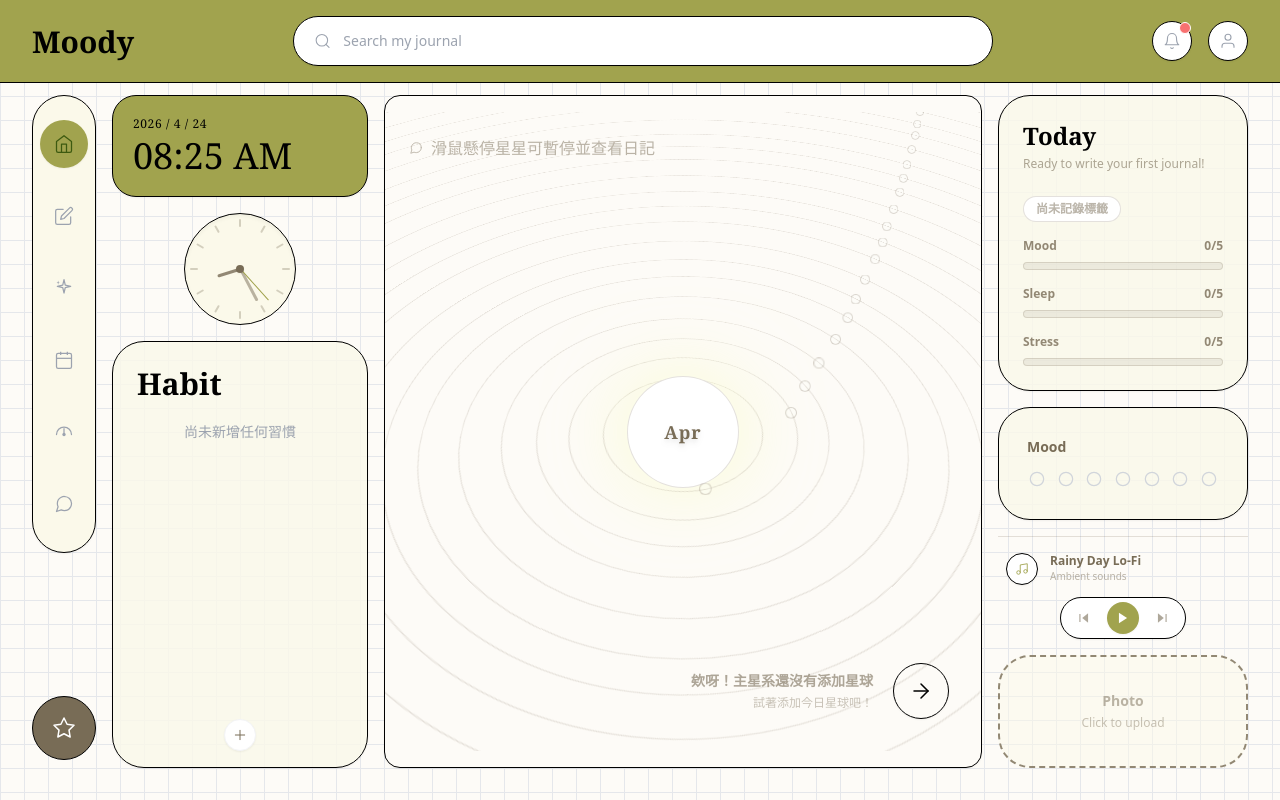
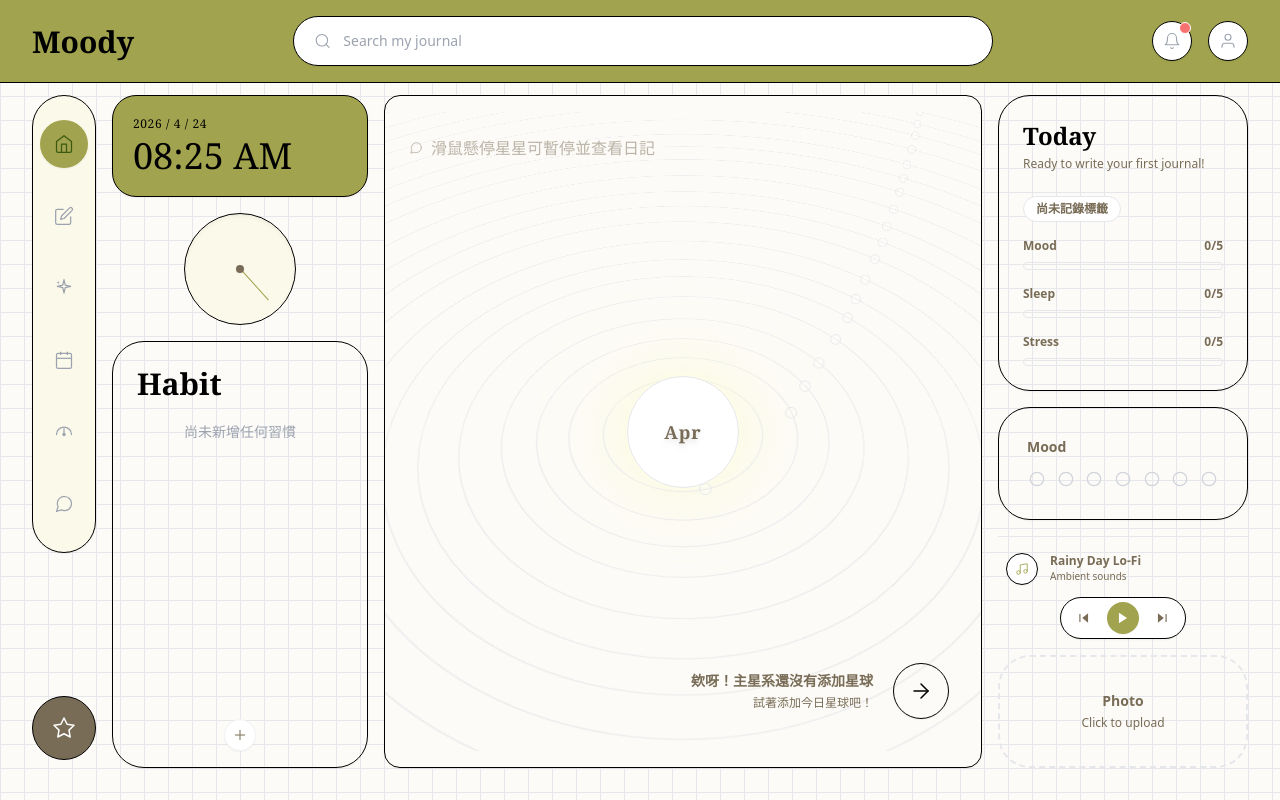
Before and after one commit to Zixin717/Moody-UI, a React (Vite) app: page /home in a window 1280 px wide. Built offline with nearby package versions, Linux system fonts and the light colour scheme.

Commit message:
主題切換設置

```diff
--- a/src/MainLayout.jsx
+++ b/src/MainLayout.jsx
@@ -190,7 +190,7 @@
             {openMenu && <div className="fixed inset-0 z-40" onClick={() => setOpenMenu(null)} />}
 
                 {/* ===== 1. 頂層導覽列 (TopBar) ===== */}
-                <header className="relative z-45 bg-moOlive border-b border-moBlack text-white flex items-center justify-between px-8 py-4 mb-3 flex-shrink-0">
+                <header className="relative z-45 bg-[var(--color-topbar)] border-b border-moBlack text-white flex items-center justify-between px-8 py-4 mb-3 flex-shrink-0">
                     <Link to="/home" className="text-[30px] text-moBlack font-bold font-serif cursor-pointer hover:text-moCitron transition-colors">Moody</Link>
 
                     {/* 1-1 搜尋列 */}
--- a/src/index.css
+++ b/src/index.css
@@ -3,20 +3,53 @@
 @tailwind utilities;
 
 /* index.css */
+@layer base {
+  /* 定義 CSS 變數，Tailwind 的顏色系統會使用這些變數來套用顏色。 */
   :root {
     /* 淺色模式 -> 銀河白底 */
+    --mo-cream: #FBF9EA; /* 卡片顏色 */
+    --mo-cream-80: rgba(251, 249, 234, 0.8); /* 80% 奶油白 */
+
+    --mo-teal: #AAD0C6;
+    --mo-olive: #A1A34E;
+    --mo-brown: #786C56;
+    --mo-brown-80: rgba(120, 108, 86, 0.8);  /* 80% 深褐咖 */
+
+    --mo-black: #000000;
+    --mo-azure: #007FFF;
+    --mo-citron: #D4E2A5;
+
     --color-bg-space: #FDFBF7;
     --color-text-main: #786C56;
     --color-star-core: #A1A34E;
     --color-orbit: rgba(0, 0, 0, 0.1);
+    --color-topbar: #A1A34E;
   }
 
-:root.dark {
+  body.theme-dark {
     /* 深色模式 -> 標準夜空 */
+
+    --mo-cream: #2D2D2D;  /* 奶油白變深灰底色 */
+    --mo-cream-80: rgba(45, 45, 45, 0.8);    /* 80% 深灰底 */
+
+    --mo-teal: #4A6B63;   /* 淺灰藍變深灰綠 */
+    --mo-olive: #adadad;  /* 橄欖綠變亮淺綠，在暗色背景更明顯 */
+
+    --mo-brown: #E3E2D8;  /* 深咖文字變淺色文字 */
+    --mo-brown-80: rgba(227, 226, 216, 0.8); /* 80% 淺色字 */
+
+    --mo-black: #FDFBF7;  /* 純黑邊框變淺色邊框 */
+    --mo-azure: #4D9FFF;  /* 天空藍稍微調亮 */
+    --mo-citron: #A1A34E; /* 淺綠 Hover 變深一點 */
+
     --color-bg-space: #10131a;
     --color-text-main: #FDFBF7;
     --color-star-core: #FAFFB8;
     --color-orbit: rgba(255, 255, 255, 0.2);
+
+    --color-topbar: #4a4a46;
+
+  }
 }
 
 /* 在 Tailwind 代碼裡這樣寫：bg-[var(--color-bg-space)]。 */
--- a/tailwind.config.js
+++ b/tailwind.config.js
@@ -1,22 +1,54 @@
 /** @type {import('tailwindcss').Config} */
 export default {
+  darkMode: ['class', '.theme-dark'], // 告訴 Tailwind，看到 body 有這個 class 就啟動深色模式。
   content: [
     "./index.html",
     "./src/**/*.{js,ts,jsx,tsx}",
   ],
   theme: {
     extend: {
-      // 全局色票
+      // 全局色票：Tailwind 會動態讀取 CSS 變數
       colors: {
-        moCream: '#FBF9EA',  // 奶油白 -> 卡片底色
-        moTeal: '#AAD0C6',   // 淺灰藍 -> 裝飾、小星球
-        moOlive: '#A1A34E',  // 橄欖綠 -> 主要按鈕、進度條
-        moBrown: '#786C56',  // 深褐咖 -> 主要文字、標題 -> 增加量感
-        moBlack: '#000000',  // 純黑   -> 強調邊框      -> 增加對比
-        moAzure: '#007FFF',  // 天空藍 -> 系統選取用色   -> 功能明確
-        moCitron: '#D4E2A5', // 淺綠   -> Moody 綠 -> Logo、按鈕 Hover -> 品牌識別
+        moCream: 'var(--mo-cream)',      // 卡片底色
+        moCream80: 'var(--mo-cream-80)',
+
+
+        moTeal: 'var(--mo-teal)',   // 淺灰藍 -> 裝飾、小星球
+        moOlive: 'var(--mo-olive)', // 橄欖綠 -> 主要按鈕、進度條
+
+        moBrown: 'var(--mo-brown)', // 深褐咖 -> 主要文字、標題 -> 增加量感
+        moBrown80: 'var(--mo-brown-80)', // 80% 淺色字色
+
+        moBlack: 'var(--mo-black)', // 純黑   -> 強調邊框      -> 增加對比
+        moAzure: 'var(--mo-azure)', // 天空藍 -> 系統選取用色   -> 功能明確
+        moCitron: 'var(--mo-citron)', // 淺綠   -> Moody 綠 -> Logo、按鈕 Hover -> 品牌識別
+
+        moTopbar: 'var(--color-topbar)', // 頂部工具列背景色
       }
     },
   },
   plugins: [],
 }
+
+// /** @type {import('tailwindcss').Config} */
+// export default {
+//   content: [
+//     "./index.html",
+//     "./src/**/*.{js,ts,jsx,tsx}",
+//   ],
+//   theme: {
+//     extend: {
+//       // 全局色票
+//       colors: {
+//         moCream: '#FBF9EA',  // 奶油白 -> 卡片底色
+//         moTeal: '#AAD0C6',   // 淺灰藍 -> 裝飾、小星球
+//         moOlive: '#A1A34E',  // 橄欖綠 -> 主要按鈕、進度條
+//         moBrown: '#786C56',  // 深褐咖 -> 主要文字、標題 -> 增加量感
+//         moBlack: '#000000',  // 純黑   -> 強調邊框      -> 增加對比
+//         moAzure: '#007FFF',  // 天空藍 -> 系統選取用色   -> 功能明確
+//         moCitron: '#D4E2A5', // 淺綠   -> Moody 綠 -> Logo、按鈕 Hover -> 品牌識別
+//       }
+//     },
+//   },
+//   plugins: [],
+// }
```
Also changed, not shown: src/ProfilePage.jsx (+85 -49 lines), Catch.txt. Lines whose indentation alone changed are shown as unchanged.
